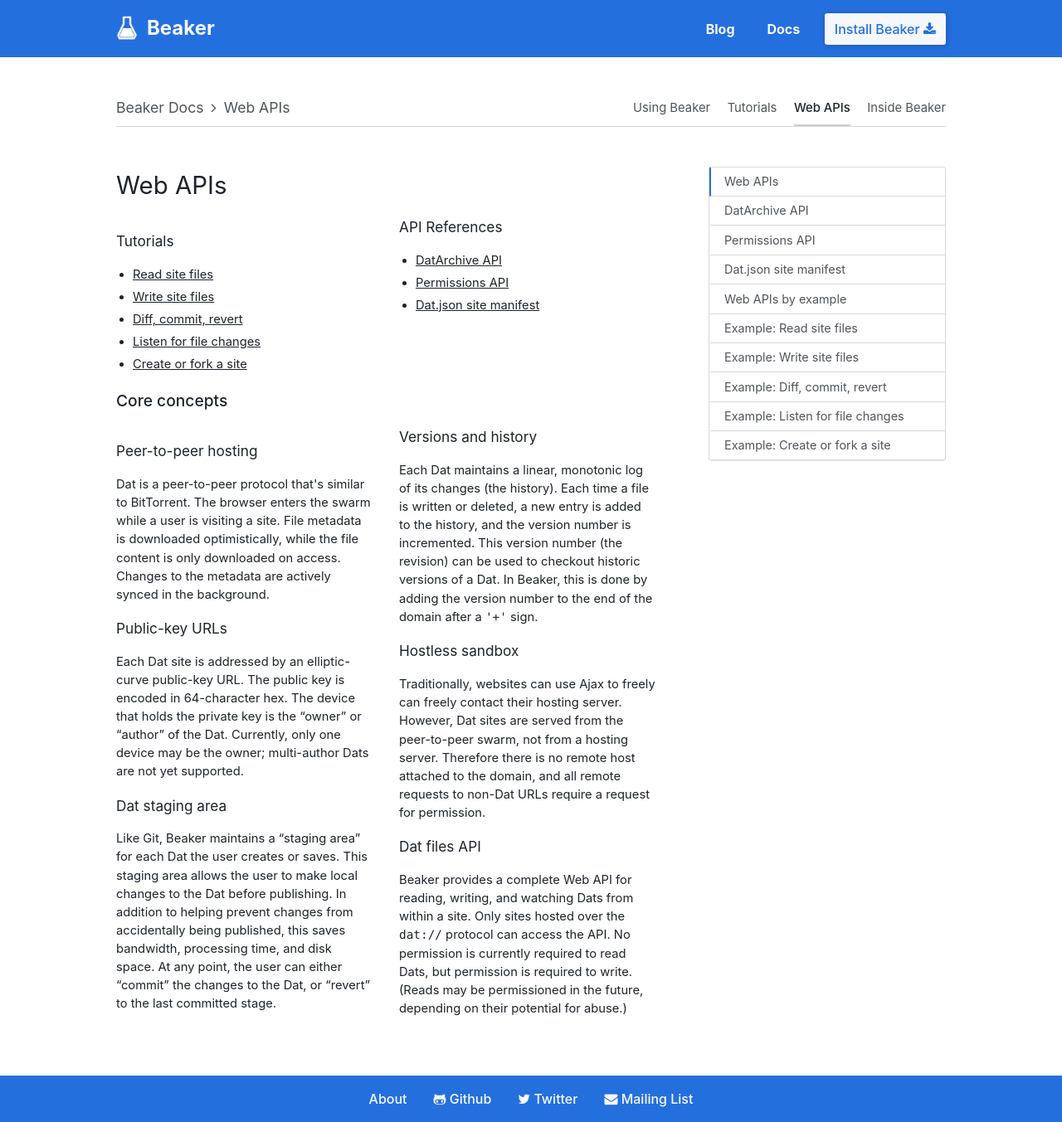
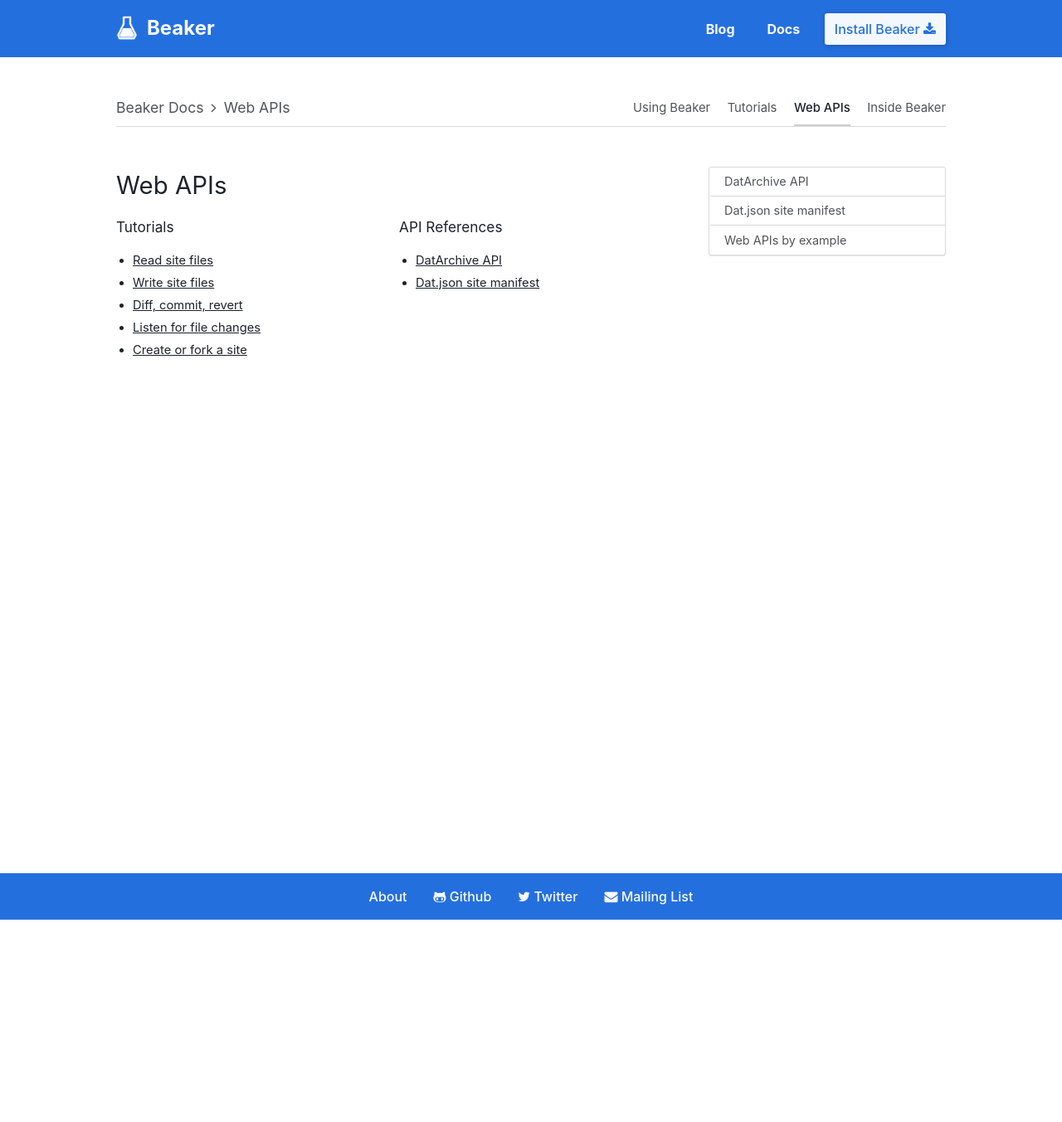
Before and after one commit to beakerbrowser/beakerbrowser.com, a Jekyll site: the page built from _docs/apis/index.md, in a window 1280 px wide. Shown: the whole page at 83% size. Built offline with Jekyll 4.4.1, drawn with Linux system fonts in a browser that asks for light colours; after the commit the page ends 1109 px from its top, so only the background shows below that.

Commit message:
Deprecate permissions api and cut down the noise in the web apis sections

```diff
--- a/_data/docs.yml
+++ b/_data/docs.yml
@@ -45,8 +45,6 @@
   title: Web APIs
   url: /docs/apis/
   children:
-    - title: Web APIs
-      url: /docs/apis/
     - title: DatArchive API
       url: /docs/apis/dat.html
       children:
@@ -92,22 +90,10 @@
         url: "#createfileactivitystream"
       - title: "createNetworkActivityStream()"
         url: "#createnetworkactivitystream"
-    - title: Permissions API
-      url: /docs/apis/permissions.html
     - title: Dat.json site manifest
       url: /docs/apis/manifest.html
     - title: Web APIs by example
       url: /docs/apis/by-example.html
-    - title: 'Example: Read site files'
-      url: /docs/tutorials/read-site-files.html
-    - title: 'Example: Write site files'
-      url: /docs/tutorials/write-site-files.html
-    - title: 'Example: Diff, commit, revert'
-      url: /docs/tutorials/diff-commit-revert.html
-    - title: 'Example: Listen for file changes'
-      url: /docs/tutorials/listen-for-file-changes.html
-    - title: 'Example: Create or fork a site'
-      url: /docs/tutorials/create-or-fork-a-site.html
 insideBeaker:
   title: Inside Beaker
   url: /docs/inside-beaker/
--- a/_docs/apis/index.md
+++ b/_docs/apis/index.md
@@ -31,48 +31,9 @@
     <a href="/docs/apis/dat.html">DatArchive API</a>
   </li>
   <li>
-    <a href="/docs/apis/permissions.html">Permissions API</a>
-  </li>
-  <li>
     <a href="/docs/apis/manifest.html">Dat.json site manifest</a>
   </li>
 </ul>
 </div>
 
 </div>
-
-## Core concepts
-
-<div class="columns two">
-
-<div>
-<h3>Peer-to-peer hosting</h3>
-<p>Dat is a peer-to-peer protocol that's similar to BitTorrent. The browser enters the swarm while a user is visiting a site. File metadata is downloaded optimistically, while the file content is only downloaded on access. Changes to the metadata are actively synced in the background.</p>
-</div>
-
-<div>
-<h3>Public-key URLs</h3>
-<p>Each Dat site is addressed by an elliptic-curve public-key URL. The public key is encoded in 64-character hex. The device that holds the private key is the “owner” or “author” of the Dat. Currently, only one device may be the owner; multi-author Dats are not yet supported.</p>
-</div>
-
-<div>
-<h3>Dat staging area</h3>
-<p>Like Git, Beaker maintains a “staging area” for each Dat the user creates or saves. This staging area allows the user to make local changes to the Dat before publishing. In addition to helping prevent changes from accidentally being published, this saves bandwidth, processing time, and disk space. At any point, the user can either “commit” the changes to the Dat, or “revert” to the last committed stage.</p>
-</div>
-
-<div>
-<h3>Versions and history</h3>
-<p>Each Dat maintains a linear, monotonic log of its changes (the history). Each time a file is written or deleted, a new entry is added to the history, and the version number is incremented. This version number (the revision) can be used to checkout historic versions of a Dat. In Beaker, this is done by adding the version number to the end of the domain after a <code>'+'</code> sign.</p>
-</div>
-
-<div>
-<h3>Hostless sandbox</h3>
-<p>Traditionally, websites can use Ajax to freely can freely contact their hosting server. However, Dat sites are served from the peer-to-peer swarm, not from a hosting server. Therefore there is no remote host attached to the domain, and all remote requests to non-Dat URLs require a request for permission.</p>
-</div>
-
-<div>
-<h3>Dat files API</h3>
-<p>Beaker provides a complete Web API for reading, writing, and watching Dats from within a site. Only sites hosted over the <code>dat://</code> protocol can access the API. No permission is currently required to read Dats, but permission is required to write. (Reads may be permissioned in the future, depending on their potential for abuse.)</p>
-</div>
-
-</div>
--- a/css/components/_card.scss
+++ b/css/components/_card.scss
@@ -41,6 +41,15 @@
     background: $gray--light;
     color: $gray--very-dark;
     padding: 1rem;
+  }
+
+  &.danger {
+    border-color: darken($red, 20%);
+
+    .card-body {
+      background: lighten($red, 15%);
+      color: darken($red, 30%);
+    }
   }
 }
 
--- a/css/components/_columns.scss
+++ b/css/components/_columns.scss
@@ -17,5 +17,9 @@
     -webkit-column-break-inside: avoid;
     page-break-inside: avoid;
     break-inside: avoid;
+
+    & > :first-child {
+      margin-top: 0;
+    }
   }
 }
```
Also changed, not shown: _docs/apis/permissions.md (+8 -0 lines).
